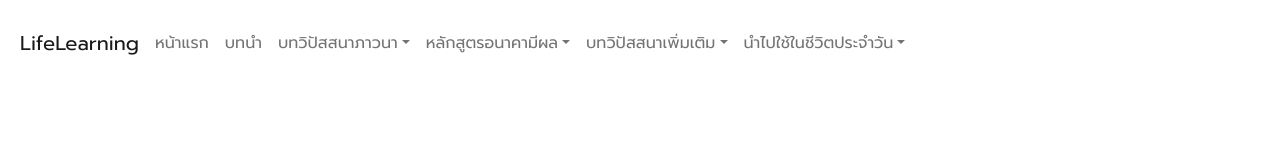
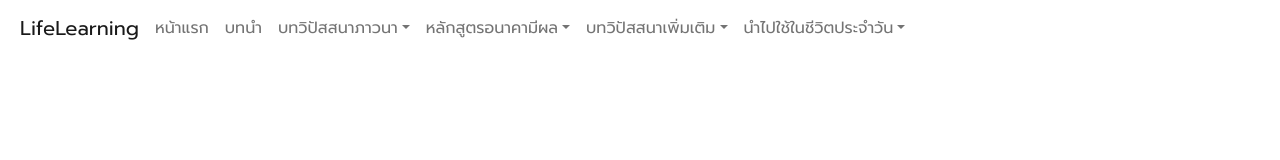
Before and after one commit to openmymai/lifelearning, a Next.js app: page / in a window 1280 px wide. Shown: the top 160 px of the page. Built offline with nearby package versions, Linux system fonts and the light colour scheme; a web font is replaced by a local one.

Commit message:
Fix Header

```diff
--- a/components/Layout.js
+++ b/components/Layout.js
@@ -4,8 +4,8 @@ import { Container, Nav, Navbar, NavDropdown } from 'react-bootstrap';
 const Layout = (props) => {
   return (
     <div>
-      <header id="header" className="fixed-top ">
-          <Navbar id="navbar" expand="lg">
+      <header>
+          <Navbar expand="lg">
             <Container fluid>
               <Navbar.Brand className="mx-2" href="/">LifeLearning</Navbar.Brand>
               <Navbar.Toggle aria-controls="basic-navbar-nav" />
```
